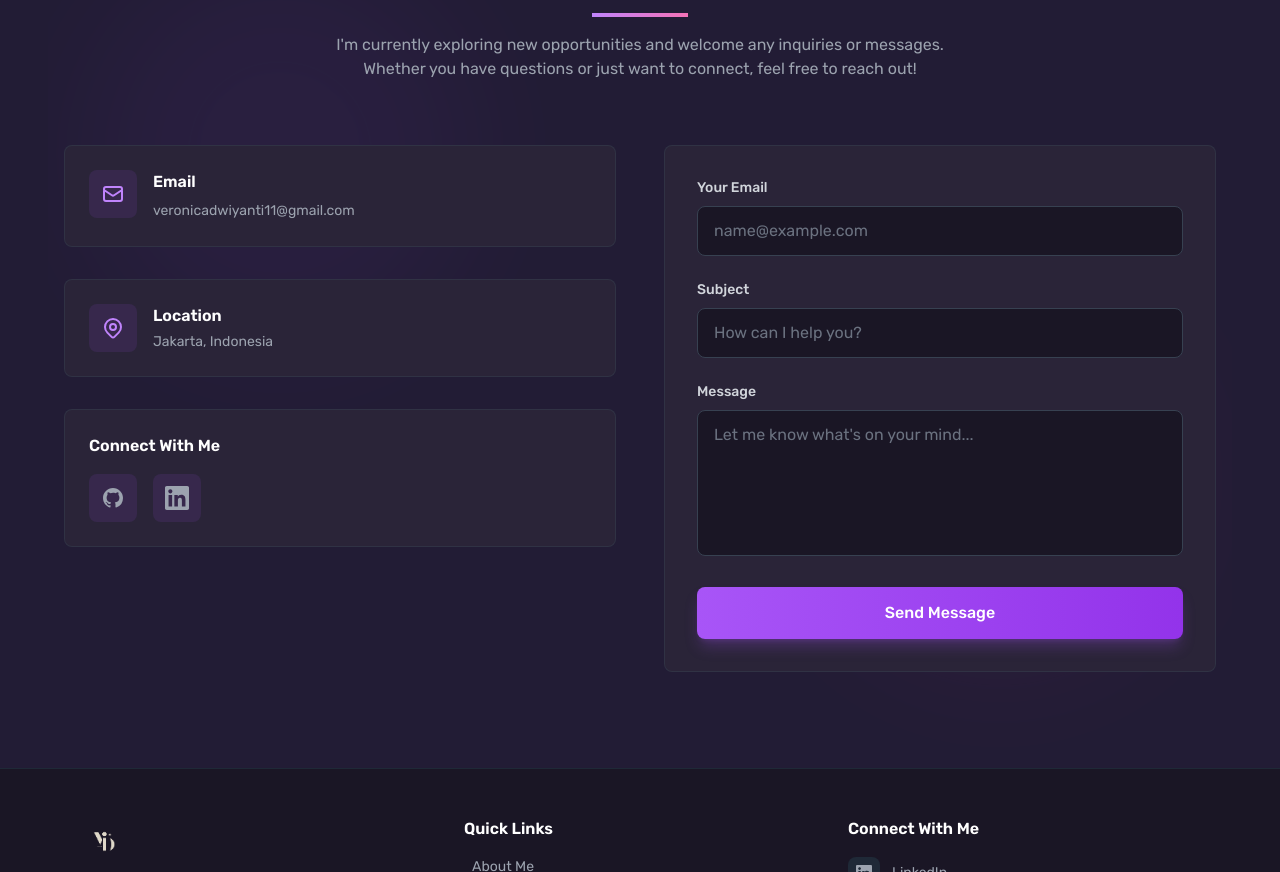
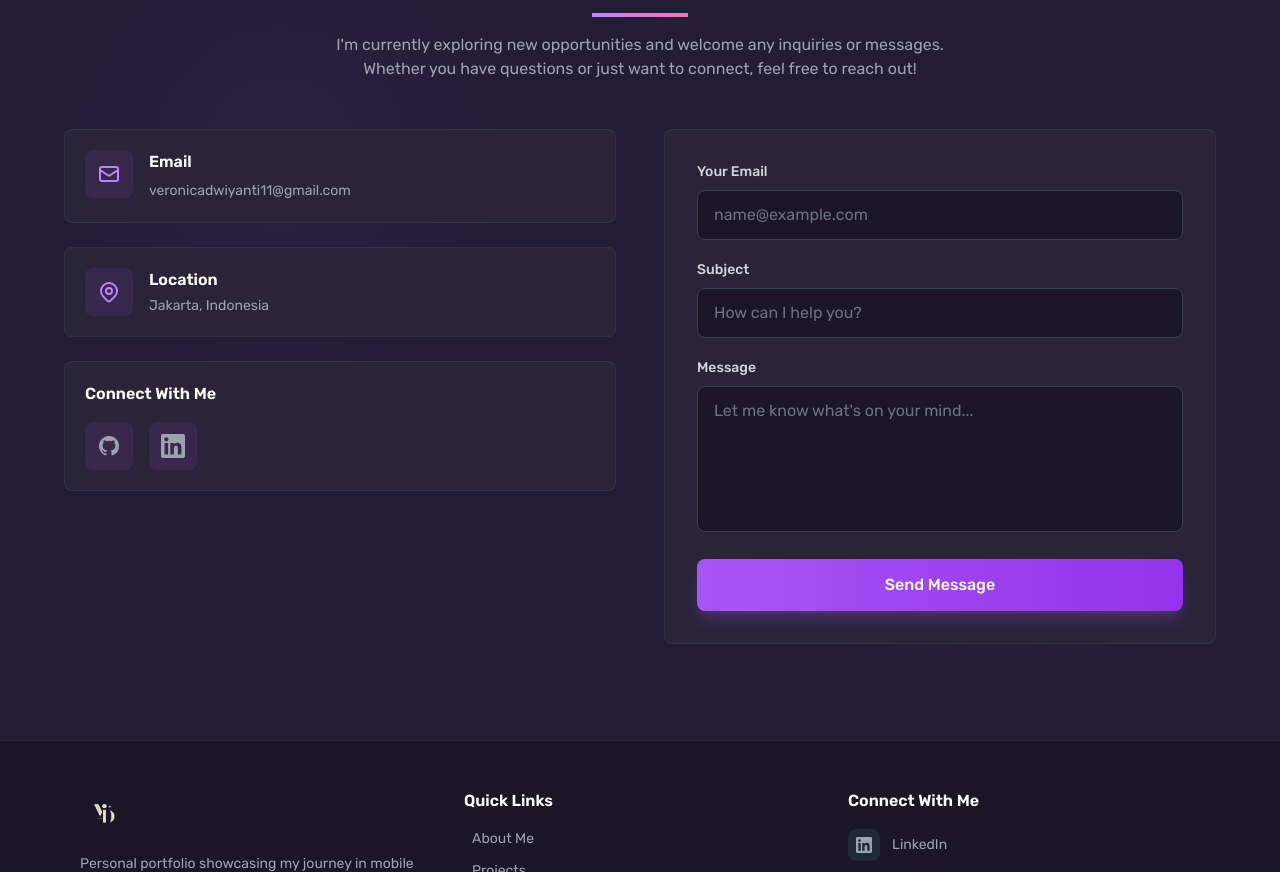
Before and after one commit to verodw/veronicawebsite, a Next.js app: page / in a window 1280 px wide. Shown: the part 5720-6592 px from the top of the page. Built offline with nearby package versions, Linux system fonts and the light colour scheme.

Commit message:
revise email section

```diff
--- a/src/app/components/EmailSection.jsx
+++ b/src/app/components/EmailSection.jsx
@@ -1,6 +1,57 @@
 "use client";
-import React, { useState } from "react";
+import React, { useState, useEffect, useRef } from "react";
 import Link from "next/link";
+
+const ScrollReveal = ({ children, direction = 'up', delay = 0, duration = 1000, className = '' }) => {
+  const [isVisible, setIsVisible] = useState(false);
+  const ref = useRef(null);
+
+  useEffect(() => {
+    const observer = new IntersectionObserver(
+      ([entry]) => {
+        if (entry.isIntersecting) {
+          setIsVisible(true);
+        }
+      },
+      { threshold: 0.1, rootMargin: '50px' }
+    );
+
+    if (ref.current) {
+      observer.observe(ref.current);
+    }
+
+    return () => {
+      if (ref.current) {
+        observer.unobserve(ref.current);
+      }
+    };
+  }, []);
+
+  const directionStyles = {
+    up: 'translate-y-20',
+    down: '-translate-y-20',
+    left: 'translate-x-20',
+    right: '-translate-x-20',
+    fade: ''
+  };
+
+  return (
+    <div
+      ref={ref}
+      className={`transition-all ease-out ${
+        isVisible
+          ? 'opacity-100 translate-y-0 translate-x-0'
+          : `opacity-0 ${directionStyles[direction]}`
+      } ${className}`}
+      style={{
+        transitionDelay: `${delay}ms`,
+        transitionDuration: `${duration}ms`
+      }}
+    >
+      {children}
+    </div>
+  );
+};
 
 const EmailSection = () => {
   const [emailSubmitted, setEmailSubmitted] = useState(false);
@@ -44,7 +95,8 @@ const EmailSection = () => {
 
       <div className="max-w-6xl mx-auto relative z-10">
         {/* Header */}
-        <div className="text-center mb-16">
+        <ScrollReveal direction="up" delay={0}>
+          <div className="text-center mb-12">
             <h2 className="text-4xl font-bold text-white mb-3">Get In Touch</h2>
             <div className="w-24 h-1 bg-gradient-to-r from-purple-400 to-pink-400 mx-auto mb-4"></div>
             <p className="text-gray-400 max-w-2xl mx-auto">
@@ -52,31 +104,34 @@ const EmailSection = () => {
               Whether you have questions or just want to connect, feel free to reach out!
             </p>
           </div>
+        </ScrollReveal>
 
-        <div className="grid lg:grid-cols-2 gap-12">
+        <div className="grid lg:grid-cols-2 gap-8 lg:gap-12">
           {/* Contact Info */}
-          <div className="space-y-8">
-            {/* Contact Cards */}
-            <div className="bg-[#2A2438] border border-gray-700/50 rounded-lg p-6 hover:border-purple-400/50 transition-colors">
+          <div className="space-y-6">
+            <ScrollReveal direction="left" delay={100}>
+              <div className="bg-[#2A2438] border border-gray-700/50 rounded-lg p-5 hover:border-purple-400/50 transition-colors">
                 <div className="flex items-start gap-4">
                   <div className="w-12 h-12 bg-purple-500/10 rounded-lg flex items-center justify-center flex-shrink-0">
                     <svg className="w-6 h-6 text-purple-400" fill="none" stroke="currentColor" viewBox="0 0 24 24">
                       <path strokeLinecap="round" strokeLinejoin="round" strokeWidth={2} d="M3 8l7.89 5.26a2 2 0 002.22 0L21 8M5 19h14a2 2 0 002-2V7a2 2 0 00-2-2H5a2 2 0 00-2 2v10a2 2 0 002 2z" />
                     </svg>
                   </div>
-                <div>
+                  <div className="min-w-0 flex-1">
                     <h3 className="text-white font-semibold mb-1">Email</h3>
                     <a
                       href="mailto:veronicadwiyanti11@gmail.com"
-                    className="text-gray-400 hover:text-purple-400 transition-colors text-sm"
+                      className="text-gray-400 hover:text-purple-400 transition-colors text-sm break-all"
                     >
                       veronicadwiyanti11@gmail.com
                     </a>
                   </div>
                 </div>
               </div>
+            </ScrollReveal>
 
-            <div className="bg-[#2A2438] border border-gray-700/50 rounded-lg p-6 hover:border-purple-400/50 transition-colors">
+            <ScrollReveal direction="left" delay={200}>
+              <div className="bg-[#2A2438] border border-gray-700/50 rounded-lg p-5 hover:border-purple-400/50 transition-colors">
                 <div className="flex items-start gap-4">
                   <div className="w-12 h-12 bg-purple-500/10 rounded-lg flex items-center justify-center flex-shrink-0">
                     <svg className="w-6 h-6 text-purple-400" fill="none" stroke="currentColor" viewBox="0 0 24 24">
@@ -90,9 +145,10 @@ const EmailSection = () => {
                   </div>
                 </div>
               </div>
+            </ScrollReveal>
 
-            {/* Social Links */}
-            <div className="bg-[#2A2438] border border-gray-700/50 rounded-lg p-6 hover:border-purple-400/50 transition-colors">
+            <ScrollReveal direction="left" delay={300}>
+              <div className="bg-[#2A2438] border border-gray-700/50 rounded-lg p-5 hover:border-purple-400/50 transition-colors">
                 <h3 className="text-white font-semibold mb-4">Connect With Me</h3>
                 <div className="flex gap-4">
                   <Link
@@ -117,10 +173,12 @@ const EmailSection = () => {
                   </Link>
                 </div>
               </div>
+            </ScrollReveal>
           </div>
 
           {/* Contact Form */}
-          <div className="bg-[#2A2438] border border-gray-700/50 rounded-lg p-8">
+          <ScrollReveal direction="right" delay={100}>
+            <div className="bg-[#2A2438] border border-gray-700/50 rounded-lg p-6 lg:p-8">
               {emailSubmitted ? (
                 <div className="text-center py-12">
                   <div className="w-16 h-16 bg-green-500/10 rounded-full flex items-center justify-center mx-auto mb-4">
@@ -132,7 +190,7 @@ const EmailSection = () => {
                   <p className="text-gray-400">Thank you for reaching out. I'll get back to you soon.</p>
                 </div>
               ) : (
-              <div className="space-y-6">
+                <div className="space-y-5">
                   <div>
                     <label htmlFor="email" className="text-sm font-medium text-gray-300 mb-2 block">
                       Your Email
@@ -187,6 +245,7 @@ const EmailSection = () => {
                 </div>
               )}
             </div>
+          </ScrollReveal>
         </div>
       </div>
     </section>
```
Lines whose indentation alone changed are shown as unchanged.
